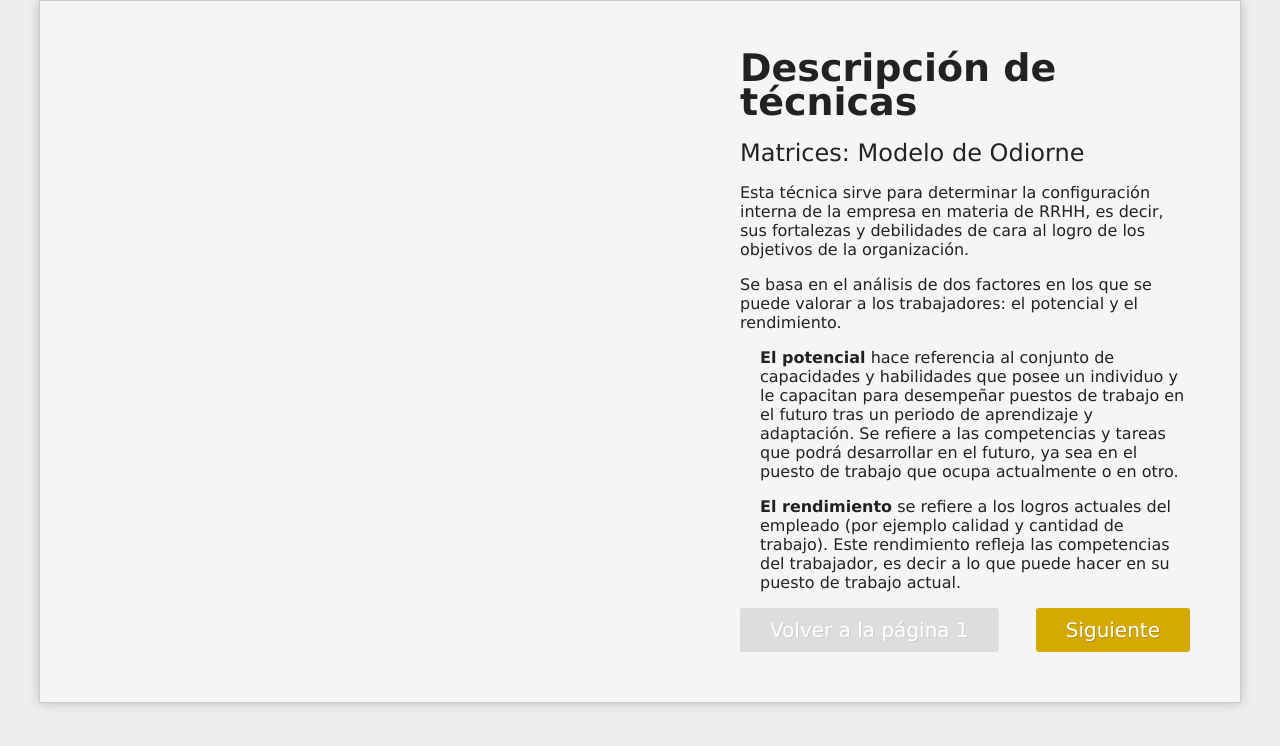
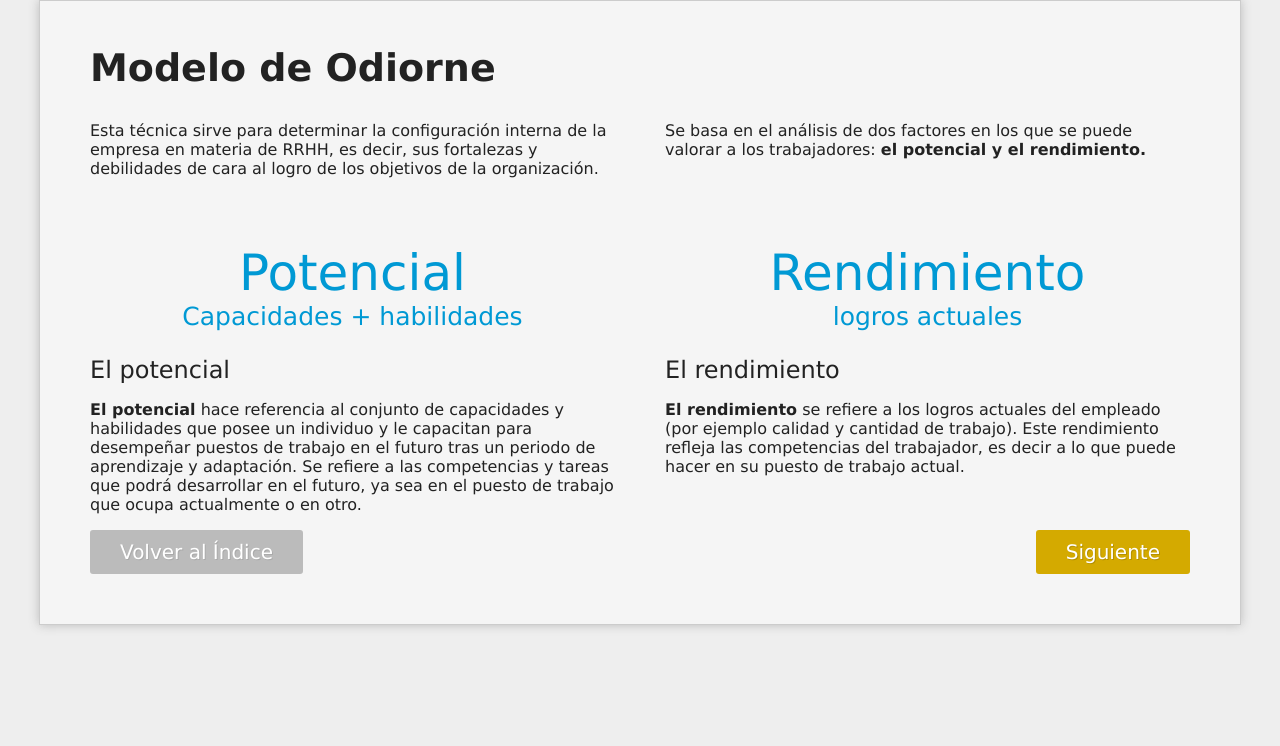
Before and after one commit to Sauco82/aprendiendo-frontend, a PHP site: page /pagina2.html in a window 1280 px wide. Shown: the top 746 px of the page. Run offline with PHP 8.4, Linux system fonts and the light colour scheme.

Commit message:
Estilo actualizado y nuevo disenio para pagina 1 y 2

```diff
--- a/pagina2.html
+++ b/pagina2.html
@@ -8,20 +8,26 @@
 
 	<body>
 
-		<div class="container">
-			<div class="contexto"></div>
-			<div class="contenido">
-				<h1>Descripción de técnicas</h1>
-				<h2>Matrices: Modelo de Odiorne</h2>
-				<p>Esta técnica sirve para determinar la configuración interna de la empresa en materia de RRHH, es decir, sus fortalezas y debilidades de cara al logro de los objetivos de la organización.</p>
-				<p>Se basa en el análisis de dos factores en los que se puede valorar a los trabajadores: el potencial y el rendimiento.</p>
-				<p class="explicacion"><strong>El potencial</strong> hace referencia al conjunto de capacidades y habilidades que posee un individuo y le capacitan para desempeñar puestos de trabajo en el futuro tras un periodo de aprendizaje y adaptación. Se refiere a las competencias y tareas que podrá desarrollar en el futuro, ya sea en el puesto de trabajo que ocupa actualmente o en otro.</p>
-				<p class="explicacion"><strong>El rendimiento</strong> se refiere a los logros actuales del empleado (por ejemplo calidad y cantidad de trabajo). Este rendimiento refleja las competencias del trabajador, es decir a lo que puede hacer en su puesto de trabajo actual.</p>
+		<div class="container libro">
+			<h1>Modelo de Odiorne</h1>
 
-				<div class="page_links">
-					<a class="prev" href="index.html">Volver a la página 1</a>
-					<a class="next" href="pagina2b.html">Siguiente</a>
-				</div>
+			<p class="izquierda">Esta técnica sirve para determinar la configuración interna de la empresa en materia de RRHH, es decir, sus fortalezas y debilidades de cara al logro de los objetivos de la organización.</p>
+			<p class="derecha">Se basa en el análisis de dos factores en los que se puede valorar a los trabajadores: <strong>el potencial y el rendimiento.</strong></p>
+
+			<div class="izquierda">
+				<div class="ultrarresumen">Potencial <small> Capacidades + habilidades</small></div>
+				<h2>El potencial</h2>
+				<p><strong>El potencial</strong> hace referencia al conjunto de capacidades y habilidades que posee un individuo y le capacitan para desempeñar puestos de trabajo en el futuro tras un periodo de aprendizaje y adaptación. Se refiere a las competencias y tareas que podrá desarrollar en el futuro, ya sea en el puesto de trabajo que ocupa actualmente o en otro.</p>
+			</div>
+			<div class="derecha">
+				<div class="ultrarresumen">Rendimiento <small> logros actuales</small></div>
+				<h2>El rendimiento</h2>
+				<p><strong>El rendimiento</strong> se refiere a los logros actuales del empleado (por ejemplo calidad y cantidad de trabajo). Este rendimiento refleja las competencias del trabajador, es decir a lo que puede hacer en su puesto de trabajo actual.</p>
+
+			</div>
+			<div class="page_links">
+				<a class="prev" href="index.html">Volver al &Iacute;ndice</a>
+				<a class="next" href="pagina2b.html">Siguiente</a>
 			</div>
 		</div>
 	</body>
--- a/style.css
+++ b/style.css
@@ -50,17 +50,19 @@ span.rendimiento_potencial {font-weight:normal;}
 	overflow:hidden;
 }
 
-.contexto{
-	width: 600px;
-	min-height: 1px;
-	margin-right: 50px;
+.libro .izquierda, .libro .derecha{
+	width: 525px;
 	float:left;
 }
+.libro .izquierda{margin-right: 50px;}
 
-.contenido{
+.tres_columnas .primera,.tres_columnas .segunda,.tres_columnas .tercera{
+	width: 332px;
 	float:left;
-	width:450px;
 }
+.tres_columnas .primera,.tres_columnas .tercera{margin-right: 52px}
+
+.page_links{clear: both;}
 
 .page_links a{
 	float:right;
@@ -78,14 +80,19 @@ span.rendimiento_potencial {font-weight:normal;}
 
 	.page_links a.prev{
 		float:left;
-		background:#ddd;
-		text-shadow: 1px 1px 0 #ccc;
+		background:#bbb;
+		text-shadow: 1px 1px 0 #aaa;
 	}
 
 
-/***  Estilos unicos ****/
 
-.indice .contexto img{
-	position: fixed;
-	top:70px;
+.ultrarresumen{
+	padding: 50px 50px 20px 50px;
+	font-size: 50px;
+	color:#0099d4;
+	text-align: center;
 }
+	.ultrarresumen small{
+		display: block;
+		font-size: 25px;
+	}
```
Also changed, not shown: index.html (+6 -9 lines).
